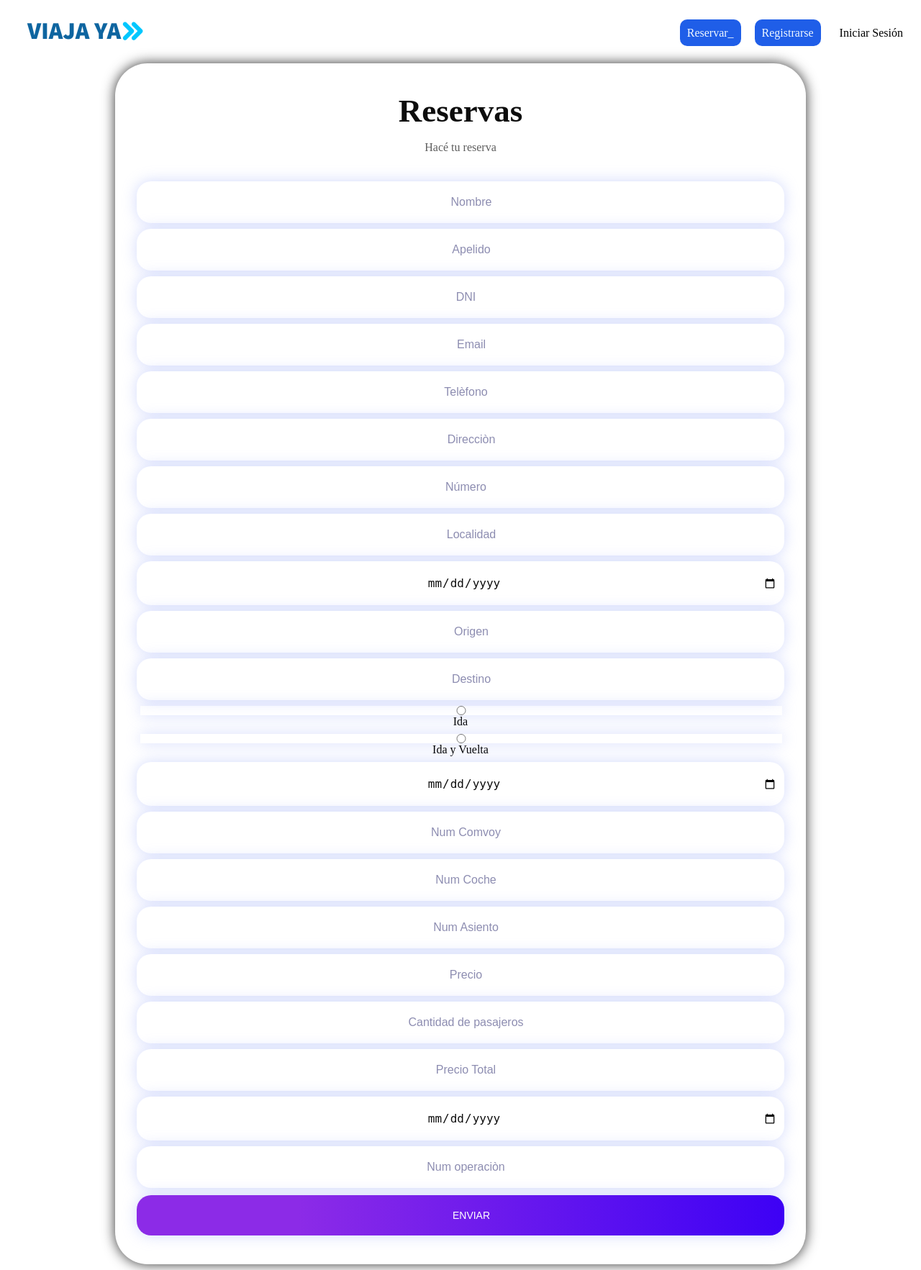
After one commit to javyG/Tp_Integrador_Prog3, a PHP site: page /formReservas.php in a window 1280 px wide. The commit adds this page. Shown: the whole page at 72% size. Run offline with PHP 8.4, Linux system fonts and the light colour scheme.

Commit message:
back de reservas. Con errores en el grabado

```diff
--- a/ViajaYa/Views/index.php
+++ b/ViajaYa/Views/index.php
@@ -75,6 +75,10 @@
 
                 </form>
             </div>
+            <!-- <div>
+                <p>Reserva ahora</p>
+                <input type="submit" action=".Views/formReservas.php" value="Ir a reservas" name="botonReservar" >
+            </div> -->
         </div>
     </div>
  </section>
--- a/ViajaYa/back-end/ConexionSQL.php
+++ b/ViajaYa/back-end/ConexionSQL.php
@@ -6,47 +6,63 @@
        private static $server = "db4free.net:3306";
        private static $user = "trenes_viajaya";
        private static $password = "viajaya123";
-       protected $db ="trenes";
+       protected $db;//db ="trenes";
        private static $db_charset = 'utf8';
-       private $conn;
-       protected $query;
-       protected $rows = array();
-       //Metodos Abstractos para CRUD de clases que heredan.
+
+       private $conn;//para trabajar la conexión contenida en una variable
+       protected $query;//variable para ejecutar las consultas
+       protected $rows = array(); //para contener los datos de las consultas en un array
+
+       //Metodos Abstractos para CRUD de clases que heredan. NO NECESITAN SER INSTANCIADOS
        abstract protected function create();
        abstract protected function read();
-       abstract protected function update();
+       abstract protected function uptdate();
        abstract protected function delete();
-       abstract protected function search();
 
-
-
-       //metodo privado de conexion a db;
+       //metodoS privadoS de conexion a db;
+       //ES PRIVATE PORQ SOLO ESTE ARCHIVO TIENE LA CONEXION
        private function db_open(){
             $this->conn = new mysqli(
                 self::$server,
                 self::$user,
                 self::$password,
                 $this->db);
+
             //Establece juego de caracteres utf8.
+            //TODAS LAS CONEXIONES ACEPTAN UTF-8
             $this->conn->set_charset(self::$db_charset);
        }
        //metodo privado de desconexion a db.
         private function db_close(){
             $this->conn->close();
        }
-       //Destermina la afectacion de datos(si el CRUD fue exitoso)
+
+
+       //ejecuta un INSERT, DELETE o UPDATE
+       //Determina la afectacion de datos(si el CRUD fue exitoso)
        protected function set_query(){
             $this->db_open();
+            //abre, conecta, y el método 'query' ejecuta una consulta IN DE o UP que esté enviando en la variable tambien llamada 'query'
             $this->conn->query($this->query);
+
             $this->db_close();
        }
-       //OBtiene datos de una consulta(SELECT);
+       //Trae LOS RESULTADOS de una consulta(SELECT) en un array;
        protected function get_query(){
             $this->db_open();
             $result = $this->conn->query($this->query);
+
+            //uso la variable ROWS q defini previamente como un array
+            //con fetch assoc guarda un registro en cada posición del array
             while( $this->rows[] = $result->fetch_assoc() );
+
+            //limpia los datos ejecutados en 'result'. Libera la memoria de 'result'
             $result->close();
+
+            //cierro la conexión de la clase
             $this->db_close();
+
+            //nos retorna lo q venga en 'rows' menos el último
             return array_pop($this->rows);
             //return $this->rows;
        }
--- a/ViajaYa/back-end/login.php
+++ b/ViajaYa/back-end/login.php
@@ -5,7 +5,6 @@ require_once('UsersModel.php');
 if ($_SERVER["REQUEST_METHOD"] === "POST") {
 
     $usersModel = new UsersModel();
-
 
     $usuario = $_POST['user'];
     $password = $_POST['pass'];
--- /dev/null
+++ b/ViajaYa/formReservas.php
@@ -0,0 +1,85 @@
+<!DOCTYPE html>
+<html lang="en">
+<head>
+  <meta charset="UTF-8">
+  <meta http-equiv="X-UA-Compatible" content="IE=edge">
+  <meta name="viewport" content="width=device-width, initial-scale=1.0">
+  <title>Reservas</title>
+  <link rel="stylesheet" src="/styleReservas.css" type="text/css" href="styleReservas.css">
+</head>
+<body>
+  <header>
+          <a>
+          <img class="logo" src="Imagen/logo.png" alt="">
+          </a>
+          <nav>
+              <a class="registro" href="formReservas.php">Reservar_</a>
+              <a class="registro" onclick="registrarse();">Registrarse</a>
+              <a class="login-usuario" onclick="iniciarsesion();">Iniciar Sesión</a>
+          </nav>
+  </header>
+
+  <form class="form" action="back-end/reservas.php" method="POST">
+    <h1>Reservas</h1>
+    <p>Hacé tu reserva</p>
+
+    <div class="datos_pasajero">
+        <input type="text" name="Nombre" placeholder="Nombre">
+        <!-- <img class="input-icon" src="/carpeta/nombrearchivo.svg" alt="imagenInput"> -->
+
+        <input type="text" name="Apellido" placeholder="Apelido">
+
+        <input type="number" name="DNI" placeholder="DNI" max>
+
+        <input type="email" name="Email" placeholder="Email">
+
+        <input type="number" name="Telefono" placeholder="Telèfono" max>
+
+        <input type="text" name="Direccion" placeholder="Direcciòn">
+
+        <input type="number" name="NumeroDir" placeholder="Número" max>
+
+        <input type="text" name="Localidad" placeholder="Localidad">
+    </div>
+    <!-- . -->
+    <div class="datos_boleto">
+        <input type="date" name="FechaSalida" placeholder="Fecha de Salida">
+
+        <input type="text" name="Origen" placeholder="Origen">
+
+        <input type="text" name="Destino" placeholder="Destino">
+
+        <input type="radio" name="TipoDeViaje" value="Ida" >
+          Ida
+
+        <input type="radio" name="TipoDeViaje" value="Ida y Vuelta" >
+          Ida y Vuelta
+
+        <input type="date" name="FechaVuelta" placeholder="Fecha de Vuelta">
+
+        <input type="number" name="Num_Convoy" placeholder="Num Comvoy" max>
+
+        <input type="number" name="Num_Coche" placeholder="Num Coche" max>
+
+        <input type="number" name="NumAsiento" placeholder="Num Asiento" max>
+
+        <input type="number" name="PrecioPersona" placeholder="Precio" >
+
+        <input type="number" name="CantPasajeros" placeholder="Cantidad de pasajeros" max>
+
+        <input type="number" name="PrecioTotal" placeholder="Precio Total" max>
+
+        <input type="date" name="FechaReserva" placeholder="Fecha Reserva" max>
+
+        <input type="number" name="Num_Operacion" placeholder="Num operaciòn">
+    </div>
+
+    <input class="btn" type="submit" name="btnRegister" value="Enviar">
+  </form>
+
+  <?php
+    require('./back-end/ConexionSQL.php');
+  ?>
+
+</body>
+</html>
--- a/ViajaYa/index.php
+++ b/ViajaYa/index.php
@@ -14,6 +14,7 @@
         <img class="logo" src="Imagen/logo.png" alt="">
         </a>
         <nav>
+            <a class="registro" href="formReservas.php">Reservar_</a>
              <a class="registro" onclick="registrarse();">Registrarse</a>
              <a class="login-usuario" onclick="iniciarsesion();">Iniciar Sesión</a>
         </nav>
@@ -75,8 +76,13 @@
 
                 </form>
             </div>
+            <!-- <div>
+                <p>Reserva ahoraa</p>
+                <input type="submit" action="Views/formReservas.php" value="Ir a reservas" name="botonReservar" >
+            </div> -->
         </div>
     </div>
+
  </section>
 
 <section class="login">
--- /dev/null
+++ b/ViajaYa/styleReservas.css
@@ -0,0 +1,180 @@
+.body{
+    box-sizing: border-box;
+    font-family: Arial, Helvetica, sans-serif;
+    display: flex;
+    flex-direction: column;
+    justify-content: center;
+    align-items: center;
+    min-height: 100vh;
+  }
+  /*style del header*/
+    header{
+      z-index: 1;
+      width: 100%;
+      /*box-shadow: 0px 2px 6px 2px rgba(40, 51, 77, 1); */
+      height: 75px;
+      justify-content: flex-end;
+      align-items: center;
+      display: flex;
+      justify-content: space-between;
+      outline: none;
+      border: none;
+      margin-bottom: 5px;
+    }
+    .logo{
+        width: 200px;
+        height: 100px;
+        margin-left: 20px;
+        margin-top: 10px;
+    }
+    nav a{
+        display: inline;
+        text-decoration: none;
+        margin-right: 15px;
+        padding: 0px 2px 0px 7px;
+        cursor: pointer;
+    }
+    .registro{
+        border-radius: 10px;
+        width: auto;
+        height: 40px;
+        padding: 10px;
+        background-color: rgba(8, 78, 230, 0.904);
+        color: aliceblue;
+        border: none;
+    }
+
+    .registro:hover{
+        background-color: deepskyblue;
+    }
+  /**/
+
+  .form{
+    box-shadow: 0 0 18px rgba(0, 0, 0, 0.8);
+    padding: 40px 30px;
+    border-radius: 45px;
+    display: flex;
+    flex-direction: column;
+    text-align: center;
+    justify-content: center;
+    flex-wrap: wrap;
+    width: 900px;
+    margin: auto;
+  }
+
+  .datos_pasajero{
+    display: flex;
+    flex-direction: column;
+    text-align: center;
+    justify-content: center;
+  }
+
+  .datos_boleto{
+    display: flex;
+    flex-direction: column;
+    text-align: center;
+    justify-content: center;
+  }
+
+  form h1{
+    font-size: 45px;
+    color: #0d0d0d;
+    margin: 0;
+  }
+
+  form p{
+    font-size: 16px;
+    color: #5e5e5e;
+    margin-bottom: 30px;
+  }
+
+  input {
+    color: #0d0d0d;
+    padding: 20px 10px 20px 40px;
+    border-radius: 20px;
+    border: 0;
+    box-shadow: 0 0 20px rgba(192, 203, 251, 0.7);
+    outline: none;
+    font-size: 16px;
+    text-align: center;
+    align-items: center;
+    flex-wrap: wrap;
+    margin-top: 8px;
+  }
+
+  .btn{
+    display: flex;
+    flex-direction: column;
+    text-align: center;
+    justify-content: center;
+    background: linear-gradient(
+      90deg,
+      rgba(140,43,231,1)25%,
+      rgba(61,1,245,1)100%);
+    box-shadow: 0 0 20px rgba(192, 203, 251, 0.7);
+    color: #FFFFFF;
+    text-transform: uppercase;
+    font-size: 14px;
+    margin-top: 10px;
+    cursor: pointer;
+  }
+  .btn:hover{
+    background: rgb(153, 47, 252);
+  }
+
+  input::placeholder{
+    font-size: 16px;
+    color: #8d8db1;
+  }
+
+
+
+  /*
+
+  -> para las imagenes miniaturas
+  .input-icon{
+    position: absolute;
+    height: 18px;
+    width: 20px;
+    left: 16px;
+    top: 50%;
+    transform: translateY(-55%);
+  }
+
+
+  /*boton con éxito*/
+  /* .succes{
+    position: absolute;
+    top: 50px;
+    color: #00c83c;
+  }
+
+  .error{
+    position: absolute;
+    top: 50px;
+    color: #e02d00;
+    font-size: 18px;
+  }
+
+  para modo responsive
+  @media(max-width:991px){
+    body{
+      padding: 10px;
+    }
+    form{
+      padding: 20px;
+      width: 100%;
+    }
+    .input-wrapper{
+      position: relative;
+      width: 88%;
+      margin-bottom: 35px;
+    }
+    input{
+      padding: 20px 0px 20px 45px;
+    }
+    .input-icon{
+      height: 20px;
+      width: 20px;
+    }
+  } */
```
Also changed, not shown: ViajaYa/back-end/Controlador.php (+15 -6 lines), ViajaYa/back-end/UsersModel.php (+38 -0 lines), ViajaYa/back-end/reservas.php (added, +61 -0 lines).
